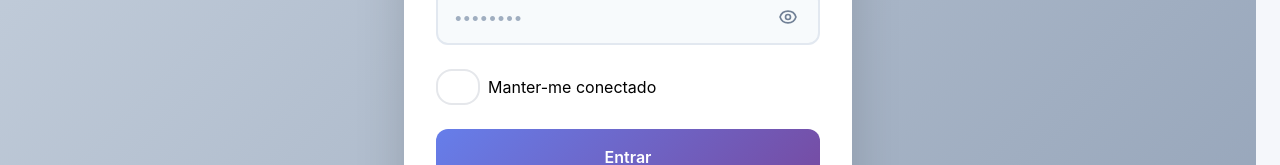
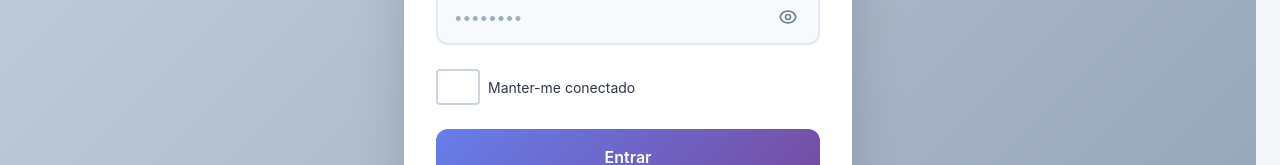
Before and after one commit to lucasxtech/JiuMetrics, a React app in the folder frontend/: page /login in a window 1280 px wide. Shown: the part 443-608 px from the top of the page. Built offline with nearby package versions, Linux system fonts and the light colour scheme; no server answers; the HTML template or start-up script is replaced by a standard one.

Commit message:
fix-keep-login-checkbox

```diff
--- a/frontend/src/pages/ModernLogin.module.css
+++ b/frontend/src/pages/ModernLogin.module.css
@@ -287,6 +287,48 @@
   gap: 0.5rem;
 }
 
+.checkboxGroup input[type="checkbox"] {
+  appearance: none;
+  -webkit-appearance: none;
+  width: 1.125rem;
+  height: 1.125rem;
+  border: 0.125rem solid #cbd5e0;
+  border-radius: 0.25rem;
+  cursor: pointer;
+  position: relative;
+  transition: all 0.2s ease;
+  background: white;
+  flex-shrink: 0;
+}
+
+.checkboxGroup input[type="checkbox"]:hover {
+  border-color: #667eea;
+}
+
+.checkboxGroup input[type="checkbox"]:checked {
+  background: #667eea;
+  border-color: #667eea;
+}
+
+.checkboxGroup input[type="checkbox"]:checked::after {
+  content: '';
+  position: absolute;
+  left: 50%;
+  top: 50%;
+  width: 0.375rem;
+  height: 0.625rem;
+  border: solid white;
+  border-width: 0 0.125rem 0.125rem 0;
+  transform: translate(-50%, -60%) rotate(45deg);
+}
+
+.checkboxGroup label {
+  font-size: 0.875rem;
+  color: #2d3748;
+  cursor: pointer;
+  user-select: none;
+}
+
 /* Divider */
 .divider {
   display: flex;
```
